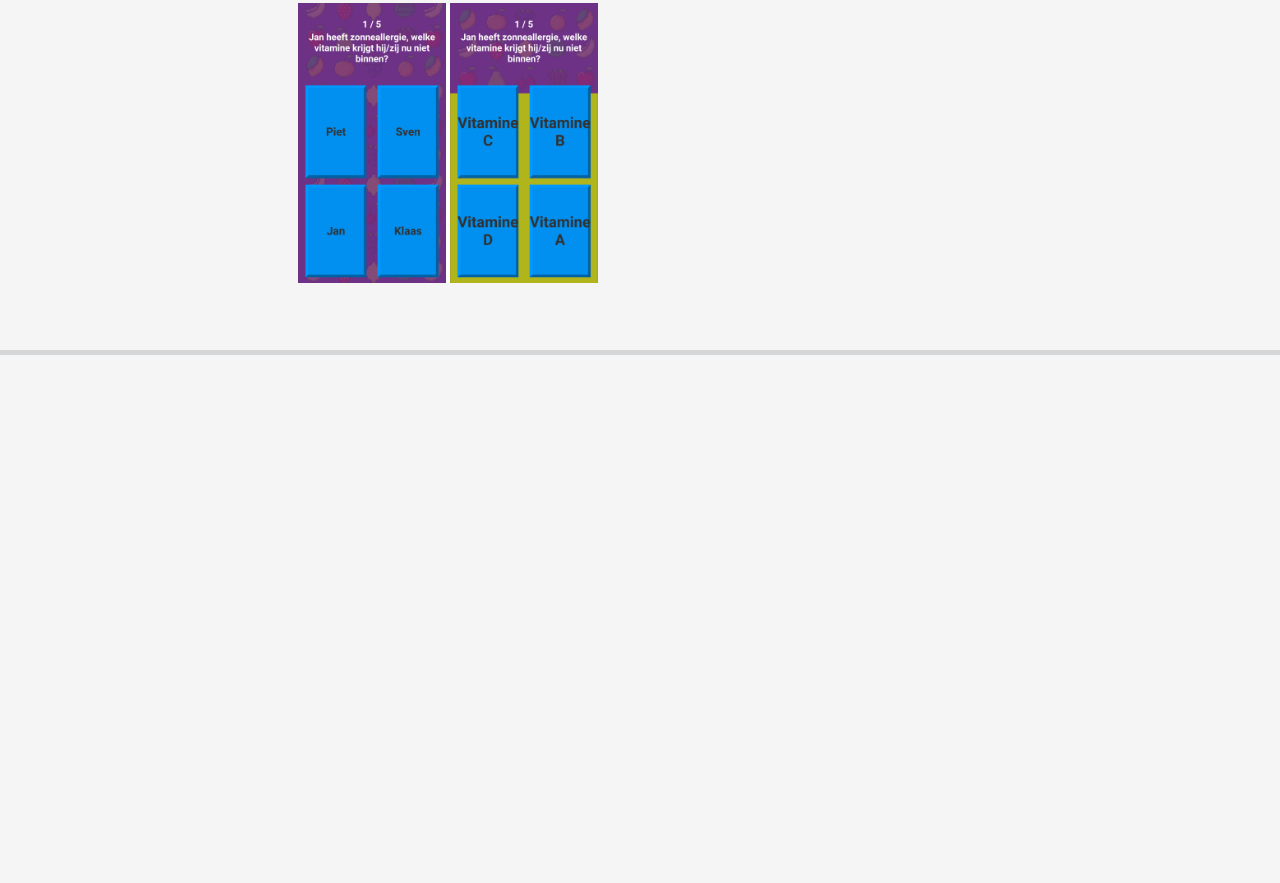
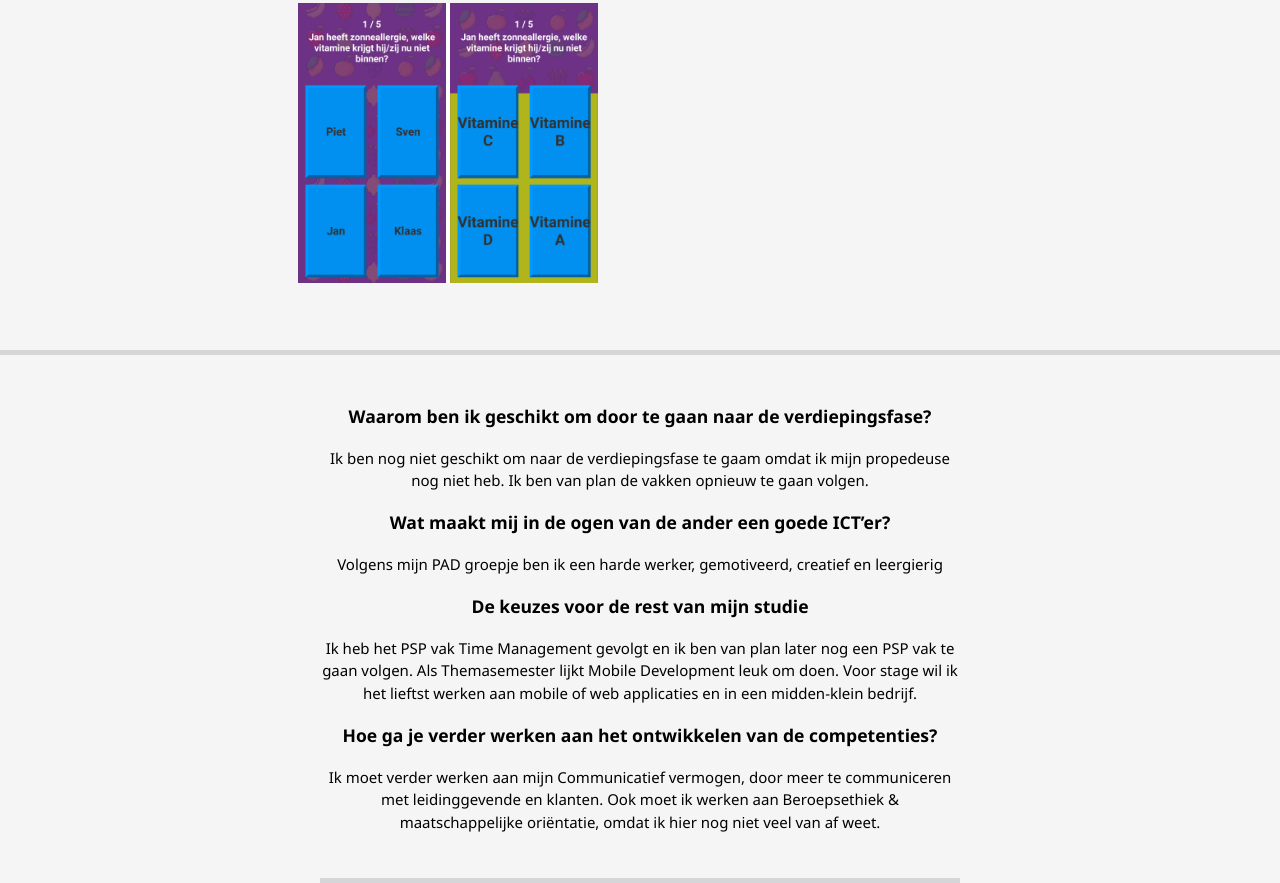
Before and after one commit to TxaiPereira/txaipereira.github.io, a plain HTML site: page index.html in a window 1280 px wide. Shown: the part 2135-3018 px from the top of the page. Before the commit the page ends 2490 px from the top, so only its background shows below. Drawn offline with Linux system fonts and the light colour scheme.

Commit message:
added reflection
added reflection

```diff
--- a/index.html
+++ b/index.html
@@ -12,6 +12,7 @@
 
 		<script src="./scripts/jquery-3.3.1.min.js"></script>
 		<script>
+
 			$(document).ready(function()
 			{
 				$('.toggle1').click(function(){
@@ -44,6 +45,8 @@
 					$('.communicatief_vermogen').hide();
 					$('.onderzoekend_vermogen').hide();
 				});
+
+
 			});
 		</script>
 
@@ -98,8 +101,8 @@
 
 						<h4>Bewijsstukken</h4>
 						<a href="index.html" class="button">Portfolio website</a>
-						<a href="" class="button">Project FYS</a>
-						<a href="" class="button">Project PAD</a>
+						<a href="#fys" class="button">Project FYS</a>
+						<a href="#pad" class="button">Project PAD</a>
 					</div>
 				</div>
 				<div class="box">
@@ -241,7 +244,7 @@ Toen ik besloot te stoppen met de opleiding Game Artist, was er nog een project
 				<h1>Projecten</h1>
 				<div class="box">
 					<h3>Project FYS</h3>
-					<div class="fys">
+					<div class="fys" id="fys">
 						<p>
 							Tijdens Project Fasten Your Seatbelts (FYS) moesten wij
 							in groepsverband een applicatie ontwerpen en realiseren
@@ -254,7 +257,7 @@ Toen ik besloot te stoppen met de opleiding Game Artist, was er nog een project
 				</div>
 				<div class="box">
 					<h3>Project PAD</h3>
-					<div class="pad">
+					<div class="pad" id="pad">
 						<p>
 							Tijdens Project Agile Development (PAD) moesten wij
 							in groepsverband een applicatie ontwerpen en realiseren
@@ -270,7 +273,35 @@ Toen ik besloot te stoppen met de opleiding Game Artist, was er nog een project
 			</div>
 		</section>
 
+		<section id="aboutme" style="width:50%">
+			<h3>Waarom ben ik geschikt om door te gaan naar de verdiepingsfase?</h3>
+			<p>
+			Ik ben nog niet geschikt om naar de verdiepingsfase te gaam
+			omdat ik mijn propedeuse nog niet heb.
+			Ik ben van plan de vakken opnieuw te gaan volgen.
+			</p>
 
+			<h3>Wat maakt mij in de ogen van de ander een goede ICT’er?</h3>
+			<p>
+			Volgens mijn PAD groepje ben ik een harde werker, gemotiveerd, creatief en leergierig
+			</p>
+
+			<h3>De keuzes voor de rest van mijn studie</h3>
+			<p>
+			Ik heb het PSP vak Time Management gevolgt en
+			ik ben van plan later nog een PSP vak te gaan volgen.
+			Als Themasemester lijkt Mobile Development leuk om doen.
+			Voor stage wil ik het lieftst werken aan mobile of
+			web applicaties en in een midden-klein bedrijf.
+			</p>
+
+			<h3>Hoe ga je verder werken aan het ontwikkelen van de competenties?</h3>
+			<p>
+			Ik moet verder werken aan mijn Communicatief vermogen, door meer te communiceren
+			met leidinggevende en klanten. Ook moet ik werken aan
+			Beroepsethiek & maatschappelijke oriëntatie, omdat ik hier nog niet veel van af weet.
+			</p>
+		</section>
 
 
 
```
